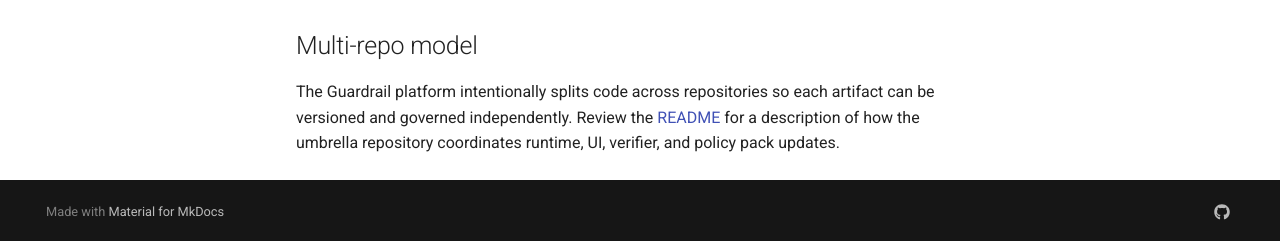
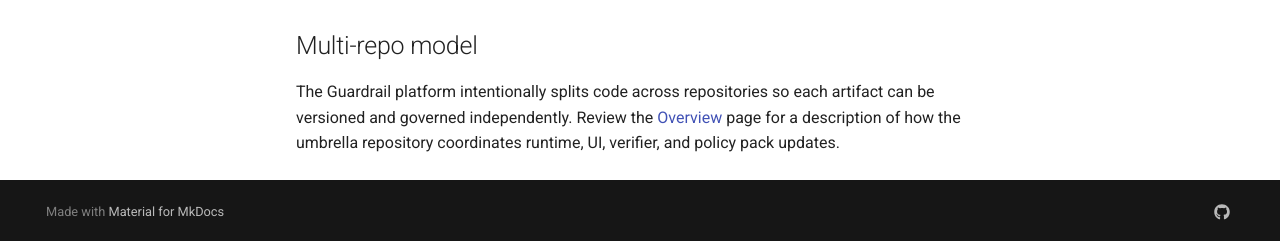
Before and after one commit to guardrail-labs/llm-guardrail-api, an MkDocs documentation site: the page built from docs/architecture.md, in a window 1280 px wide and 900 px high, scrolled down 701 px. Shown: the part 656-897 px from the top of the window. Built offline with MkDocs 1.6.1 and Material for MkDocs 9.7.7, drawn with Linux system fonts in a browser that asks for light colours; comment, search, counter and statistics services are not loaded.

Commit message:
Fix docs links and add guardrail check

```diff
--- a/docs/architecture.md
+++ b/docs/architecture.md
@@ -46,5 +46,5 @@
 ## Multi-repo model
 
 The Guardrail platform intentionally splits code across repositories so each artifact can be
-versioned and governed independently. Review the [README](../README.md) for a description of
+versioned and governed independently. Review the [Overview](index.md) page for a description of
 how the umbrella repository coordinates runtime, UI, verifier, and policy pack updates.
```
Also changed, not shown: 2 other files.
